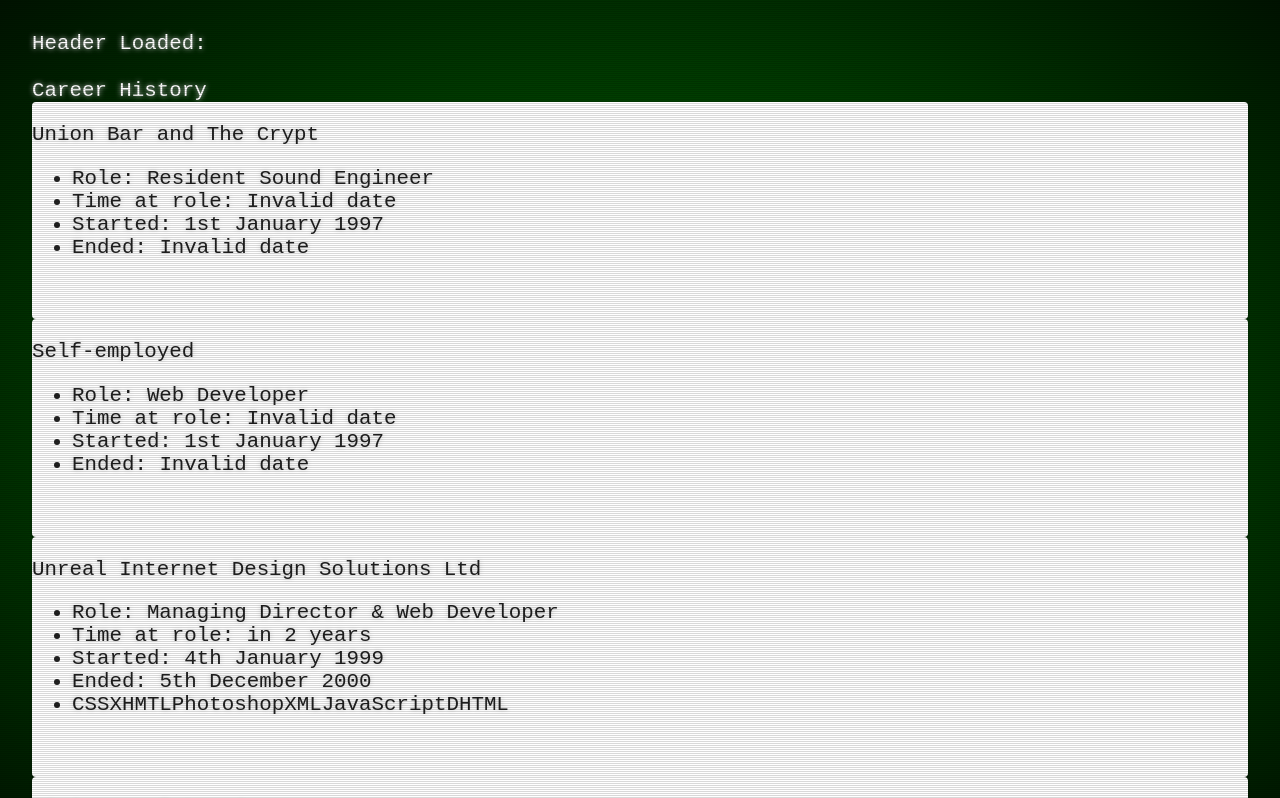
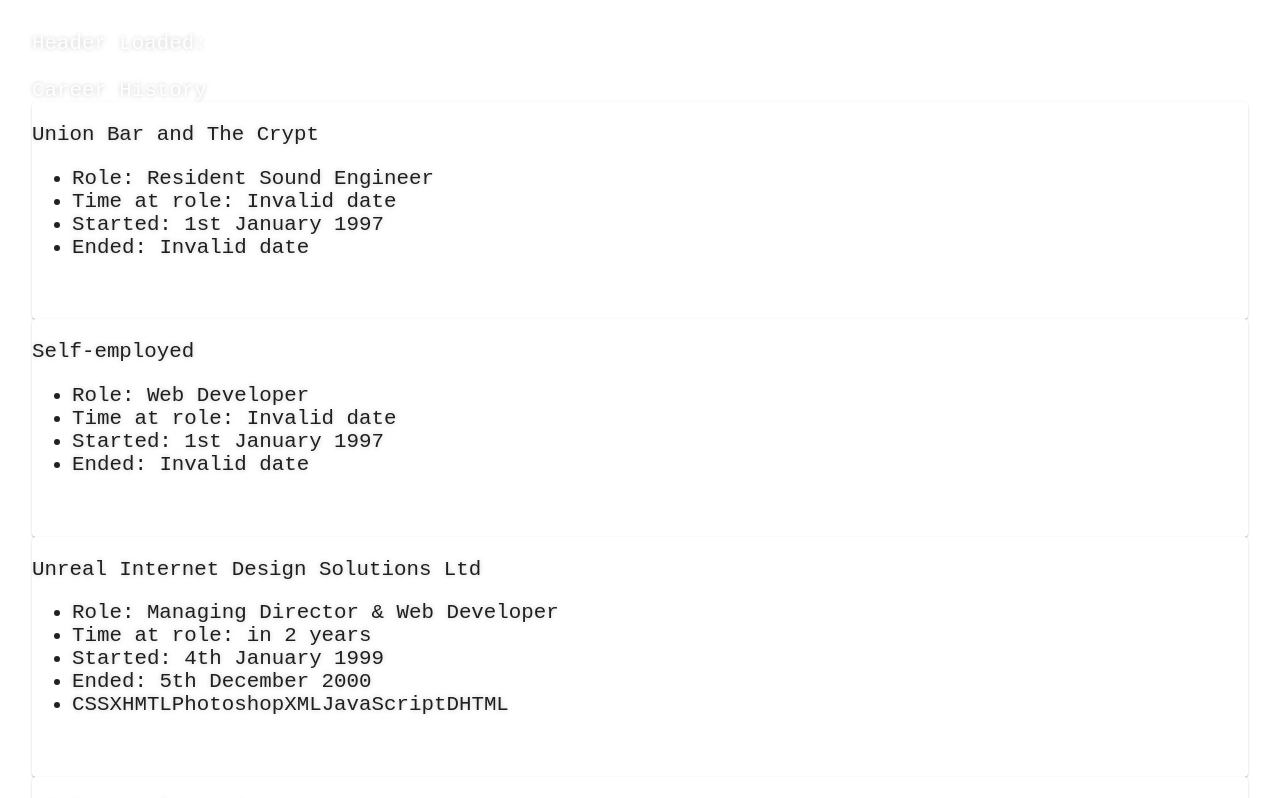
Before and after one commit to 789ni812/my-portfolio, a React (Create React App) app: page / in a window 1280 px wide. Shown: the top 798 px of the page. Built offline with nearby package versions, Linux system fonts and the light colour scheme; the HTML template or start-up script is replaced by a standard one.

Commit message:
Commented out Background image and background colors.

```diff
--- a/src/App.scss
+++ b/src/App.scss
@@ -1,6 +1,6 @@
 body {
-  background-color: black;
-  background-image: radial-gradient(rgba(0, 150, 0, 0.75), black 120%);
+  // background-color: black;
+  // background-image: radial-gradient(rgba(0, 150, 0, 0.75), black 120%);
   height: 100vh;
   margin: 0;
   //overflow: hidden;
@@ -16,13 +16,13 @@
   left: 0;
   width: 100vw;
   height: 100vh;
-  background: repeating-linear-gradient(
-    0deg,
-    rgba(0, 0, 0, 0.15),
-    rgba(0, 0, 0, 0.15) 1px,
-    transparent 1px,
-    transparent 2px
-  );
+  // background: repeating-linear-gradient(
+  //   0deg,
+  //   rgba(0, 0, 0, 0.15),
+  //   rgba(0, 0, 0, 0.15) 1px,
+  //   transparent 1px,
+  //   transparent 2px
+  // );
   pointer-events: none;
 }
 
```
